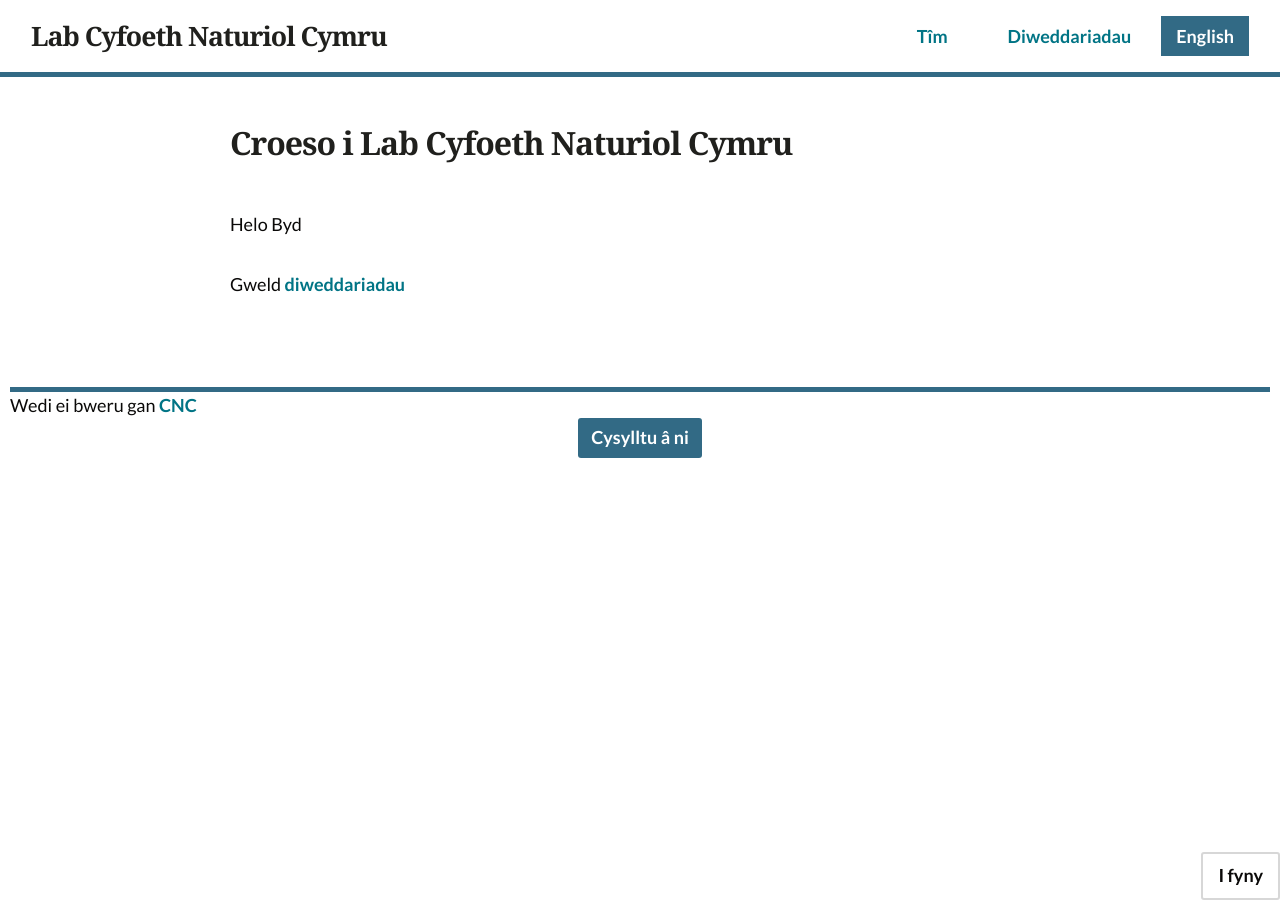
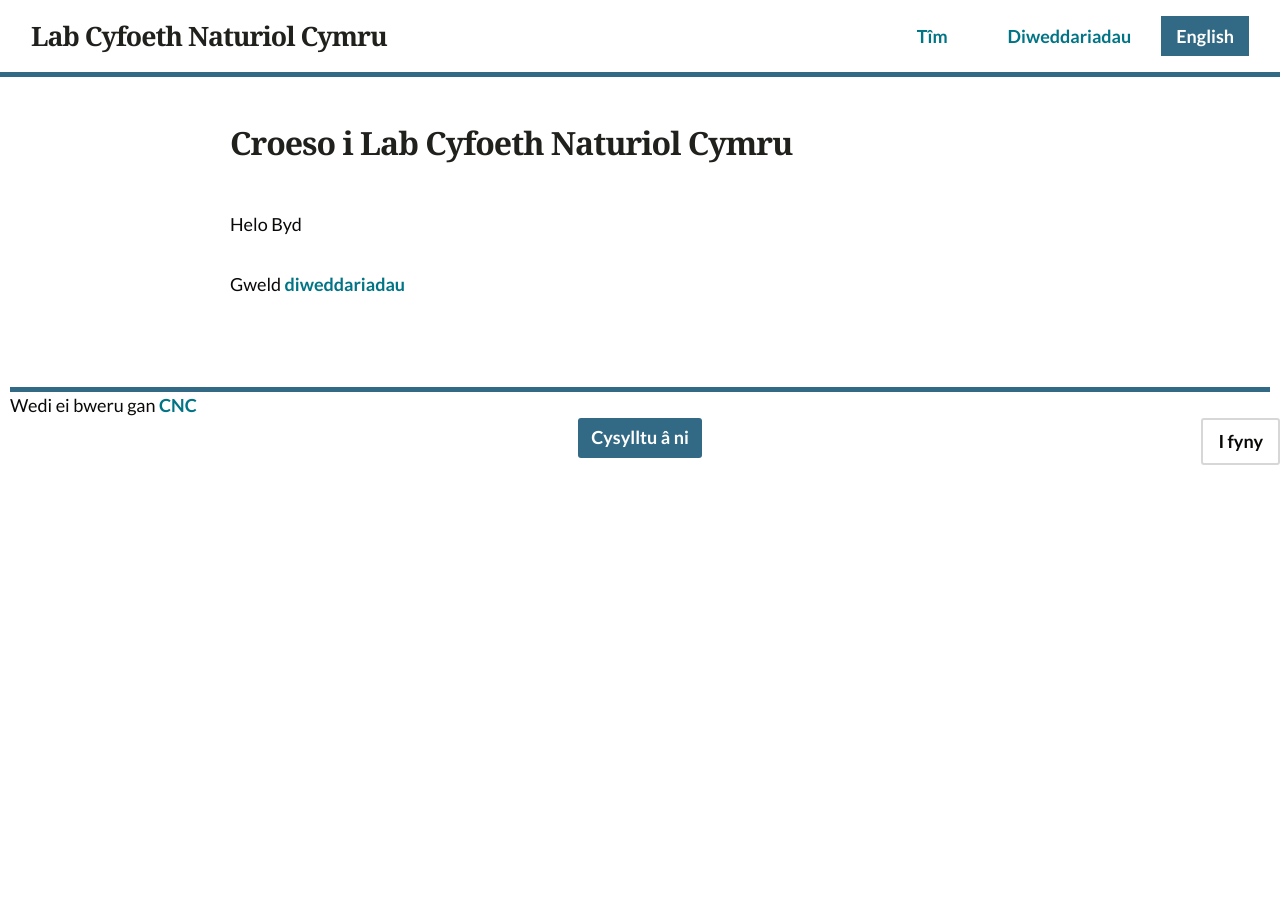
Before and after one commit to OwainJenkins/test-.github.io, a Jekyll site: the page built from cy/index.md, in a window 1280 px wide. Built offline with Jekyll 4.4.1, drawn with Linux system fonts in a browser that asks for light colours.

Commit message:
adfhzsdfhd

```diff
--- a/_sass/_site-footer.scss
+++ b/_sass/_site-footer.scss
@@ -33,9 +33,7 @@
   text-decoration: none;
   -webkit-transition: .3s ease;
   transition: .3s ease;
-  position: absolute;
-  bottom: 0;
-  right: 0;
+  position: fixed;
   display: inline-flex;
   align-items: center;
   &:hover {
@@ -51,9 +49,8 @@
 
   .back-to-top {
     margin: 0;
-    position: absolute;
+    position: fixed;
     right: 0;
-    bottom: 0;
     //top: 87%;
     //-webkit-transform: translateY(-87%);
     //transform: translateY(-87%);
```
